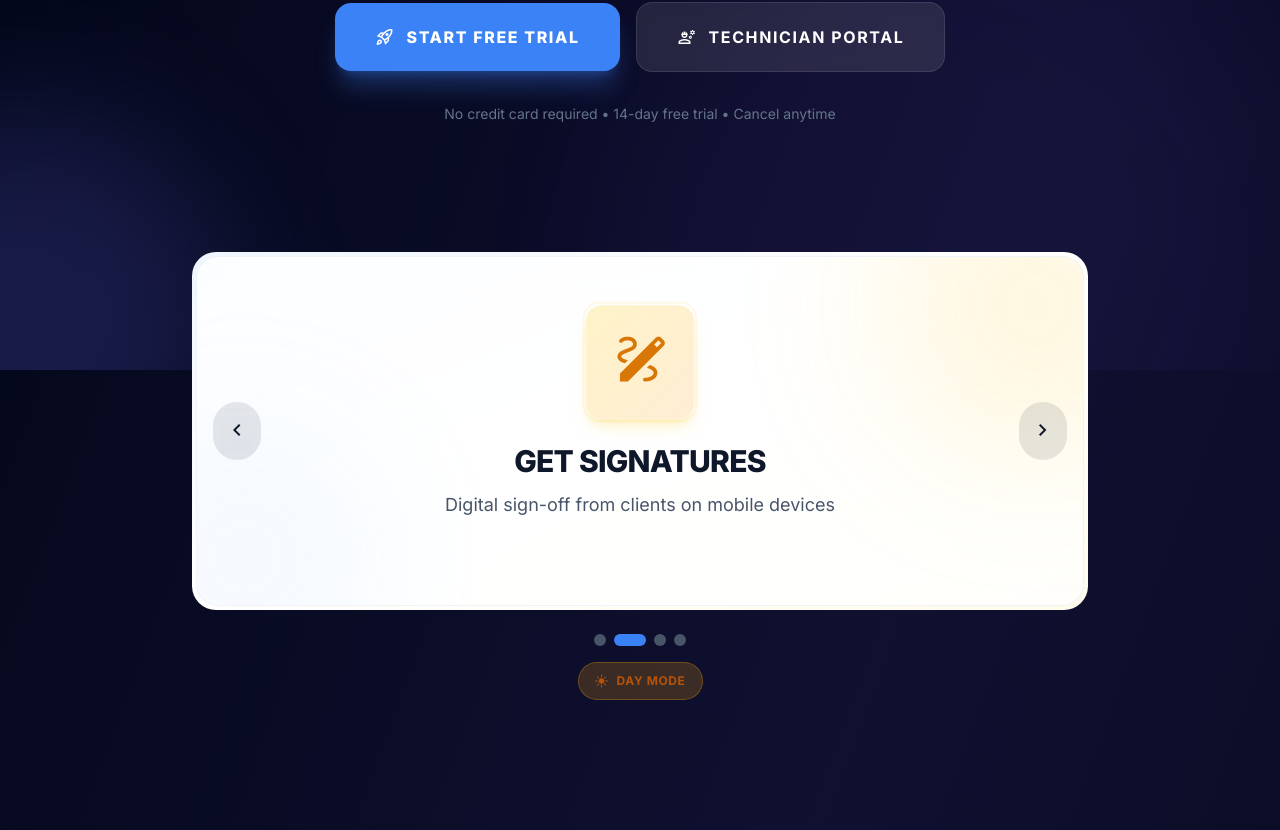
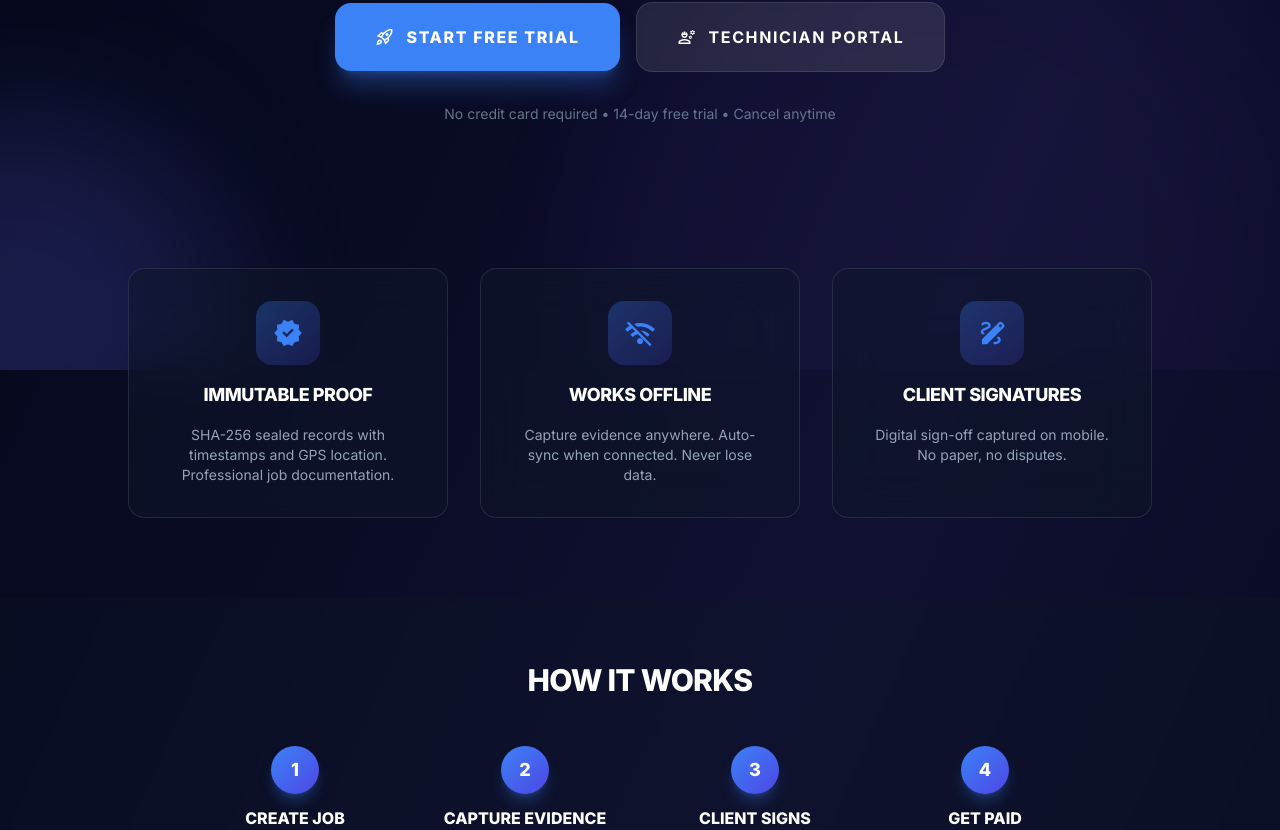
Before and after one commit to vm799/trust_by_design, a React (Vite) app: page /auth/login#/home in a window 1280 px wide. Shown: the part 430-1260 px from the top of the page. Built offline with nearby package versions, Linux system fonts and the light colour scheme; no server answers.

Commit message:
refactor(landing): remove DayNightCarousel slider component
The carousel was showing features already covered by the Features
and How It Works sections. Removed to simplify the landing page
and reduce visual clutter.

```diff
--- a/views/LandingPage.tsx
+++ b/views/LandingPage.tsx
@@ -2,7 +2,7 @@ import React, { useState, useEffect } from 'react';
 import { Link } from 'react-router-dom';
 import { motion } from 'framer-motion';
 import { JobProofLogo } from '../components/branding/jobproof-logo';
-import { DayNightCarousel } from '../components/DayNightCarousel';
+// DayNightCarousel removed - features now shown in static sections below
 import { useTheme } from '../lib/theme';
 import {
   bgOrb1Animate,
@@ -250,18 +250,6 @@ const LandingPage: React.FC = () => {
             No credit card required • 14-day free trial • Cancel anytime
           </motion.p>
         </div>
-      </section>
-
-      {/* Day/Night Carousel Section */}
-      <section className="relative py-12 sm:py-16 px-4 sm:px-6">
-        <motion.div
-          initial={{ opacity: 0, y: 30 }}
-          whileInView={{ opacity: 1, y: 0 }}
-          viewport={{ once: true }}
-          transition={{ duration: 0.6 }}
-        >
-          <DayNightCarousel />
-        </motion.div>
       </section>
 
       {/* Features - Glassmorphism cards */}
```
Also changed, not shown: 1 other file (tests, documents, lock files or other folders).
